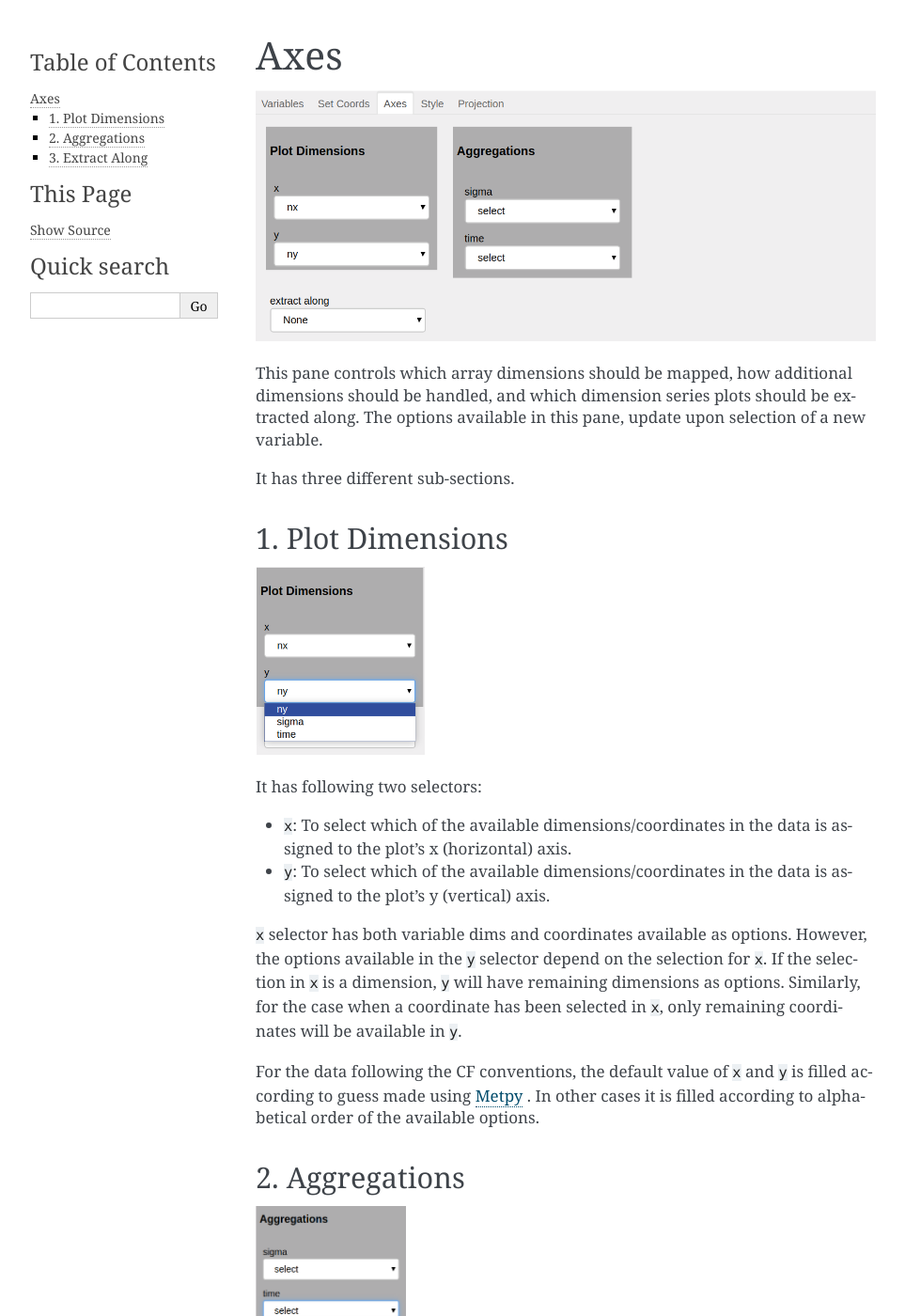
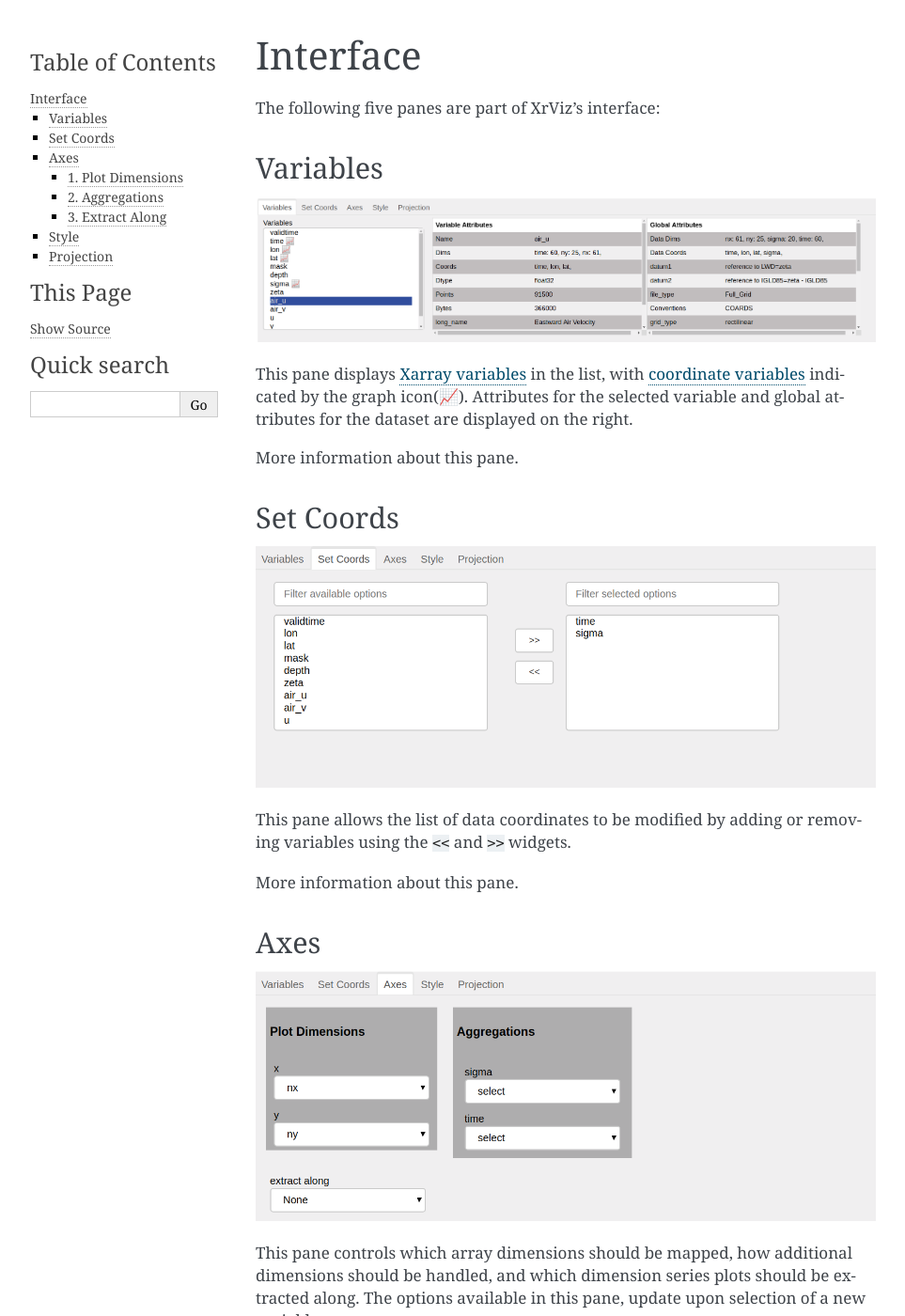
Before and after one commit to intake/xrviz, a Sphinx documentation site: the page built from docs/source/interface.rst, in a window 1280 px wide and 1400 px high. Shown: the whole window at 94% size, without its empty margins (148-1111 px from the left). Built offline with Sphinx 7.4.7, drawn with Linux system fonts in a browser that asks for light colours; some of the changed text lies outside the part shown.

Commit message:
Merge all panes info in 1 page and del others

```diff
--- a/docs/source/index.rst
+++ b/docs/source/index.rst
@@ -36,11 +36,7 @@
    :caption: Documentation Contents
 
    quickstart.rst
-   variables.rst
-   set_coords.rst
-   axes.rst
-   style.rst
-   projection.rst
+   interface
    set_initial_parameters
    api
 
--- a/docs/source/axes.rst
+++ b/docs/source/interface.rst
@@ -1,3 +1,37 @@
+Interface
+#########
+
+The following five panes are part of XrViz's interface:
+
+Variables
+=========
+
+.. image:: _static/images/variables.png
+
+This pane displays `Xarray variables`_ in the list, with
+`coordinate variables`_ indicated by the graph icon(📈). Attributes
+for the selected variable and global attributes for the dataset are
+displayed on the right.
+
+More information about this pane.
+
+.. _`Xarray Variables`: https://github.com/hdsingh/xrviz/blob/a0fd2fe6e917ff8b8c5be21828b6235cc9248f1a/docs/source/variables.rst#L6
+.. _`coordinate variables`: http://xarray.pydata.org/en/stable/data-structures.html#coordinates
+
+
+Set Coords
+===========
+
+.. image:: _static/images/set_coords.png
+
+This pane allows the list of data coordinates to be modified by adding
+or removing variables using the ``<<`` and ``>>`` widgets.
+
+More information about this pane.
+
+.. _`xarray coordinates`: http://xarray.pydata.org/en/stable/data-structures.html#coordinates
+
+
 Axes
 ====
 
@@ -70,6 +104,8 @@
 
 .. image:: _static/images/series.png
 
+More information about this pane.
+
 .. note::
     1. ``Clear`` button is applicable only for series extraction. It clears the
        markers and series graph when clicked.
@@ -78,3 +114,28 @@
 
 .. _Metpy: https://unidata.github.io/MetPy/latest/api/generated/metpy.calc.html
 .. _player: https://panel.pyviz.org/reference/widgets/DiscretePlayer.html
+
+
+Style
+=====
+
+.. image:: _static/images/style.png
+
+This pane provides the options to customize the style of the output graph.
+
+More information about this pane.
+
+Projection
+==========
+
+.. image:: _static/images/projection.png
+
+This pane provides the option to project the data on a map or
+`cartopy projection`_ in case it is geographical. The geographic
+plots are created using `Geoviews`_, hence giving the option to
+visualize geographical, meteorological, and oceanographic datasets.
+
+More information about this pane.
+
+.. _`cartopy projection`: https://scitools.org.uk/cartopy/docs/v0.15/crs/projections.html
+.. _`Geoviews`: http://geoviews.org/
--- a/docs/source/quickstart.rst
+++ b/docs/source/quickstart.rst
@@ -19,7 +19,7 @@
 
     git clone https://github.com/intake/xrviz
     cd xrviz
-    python setup.py develop
+    pip install -e .
 
 .. _Anaconda: https://www.anaconda.com/download/
 
@@ -59,7 +59,7 @@
 .. image:: https://aws-uswest2-binder.pangeo.io/badge_logo.svg
    :target: https://aws-uswest2-binder.pangeo.io/badge_logo.svg)](https://aws-uswest2-binder.pangeo.io/v2/gh/hdsingh/explore_xrviz/master?filepath=01_great_lakes.ipynb
 
-Interface
+Overrview
 ---------
 
 .. overview of what the interface is, the structure/layout and purpose.
--- a/docs/source/style.rst
+++ /dev/null
@@ -1,6 +0,0 @@
-Style
-=====
-
-.. image:: _static/images/style.png
-
-This pane provides the options to customize the style of the output graph.
```
Also changed, not shown: docs/source/projection.rst (deleted, +0 -12 lines), docs/source/set_coords.rst (deleted, +0 -9 lines), docs/source/variables.rst (deleted, +0 -12 lines).
